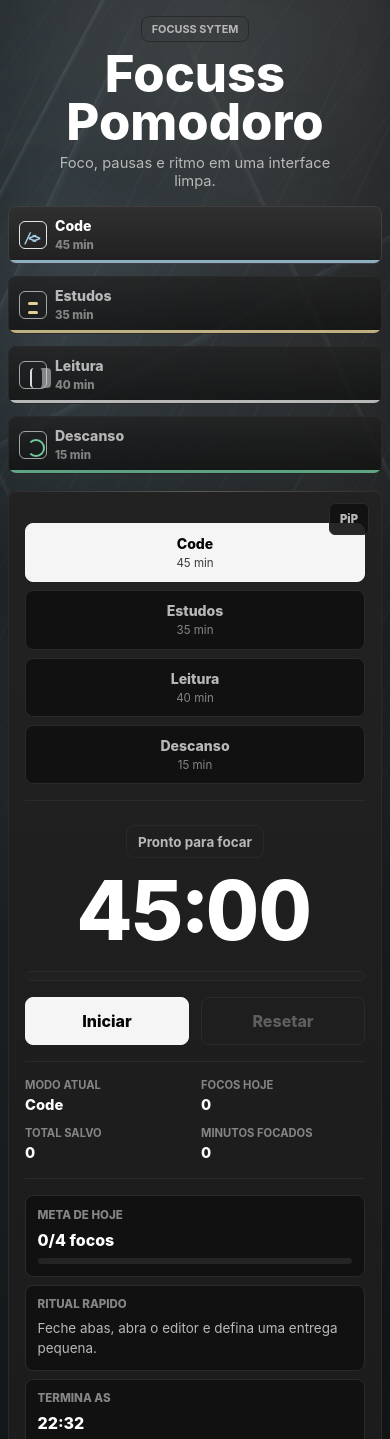
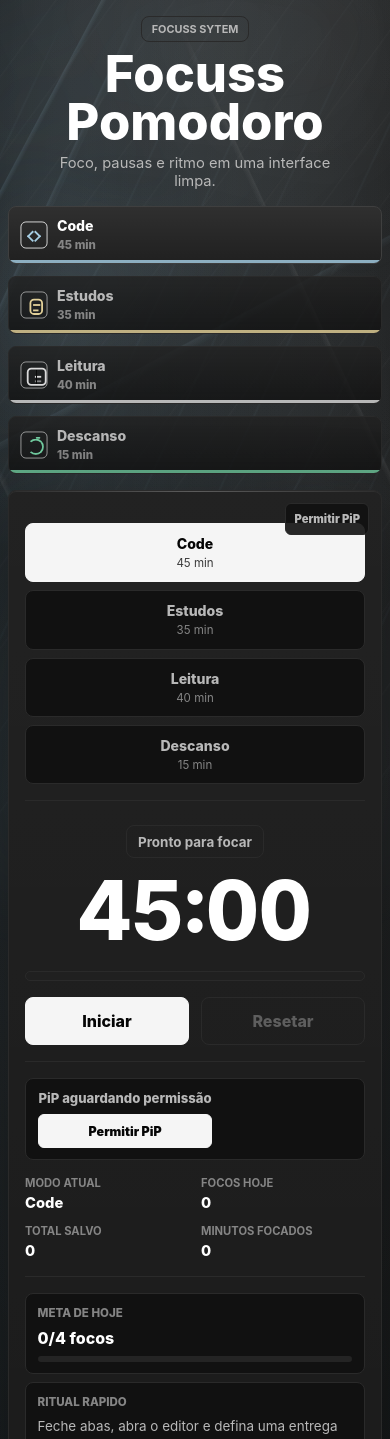
Before and after one commit to Magnumja/focuss_pomodoro_react, a React (Vite) app: page / in a window 390 px wide. Shown: the top 1439 px of the page. Built offline with nearby package versions, Linux system fonts and the light colour scheme.

Commit message:
Update de picture in picutre

```diff
--- a/src/components/App.module.css
+++ b/src/components/App.module.css
@@ -248,7 +248,7 @@
 .presetWidgets {
   display: grid;
   gap: var(--space-3);
-  grid-template-columns: repeat(4, minmax(0, 1fr));
+  grid-template-columns: repeat(auto-fit, minmax(168px, 1fr));
   position: relative;
   width: min(100%, 820px);
   z-index: 1;
@@ -301,14 +301,21 @@
 }
 
 .presetWidgetIcon {
+  align-items: center;
   border: 1px solid currentColor;
   border-radius: 7px;
   color: inherit;
-  display: block;
+  display: grid;
   height: 34px;
+  justify-items: center;
   opacity: 0.88;
   position: relative;
   width: 34px;
+}
+
+.presetWidgetIcon::before,
+.presetWidgetIcon::after {
+  box-sizing: border-box;
 }
 
 .presetWidgetText {
@@ -335,22 +342,23 @@
 
 .presetWidgetCode .presetWidgetIcon::before,
 .presetWidgetCode .presetWidgetIcon::after {
-  color: #b8e6ff;
-  font-family: 'SFMono-Regular', Consolas, 'Liberation Mono', monospace;
-  font-size: 0.92rem;
-  font-weight: 900;
+  border-bottom: 2px solid #b8e6ff;
+  border-left: 2px solid #b8e6ff;
+  content: '';
+  height: 9px;
   position: absolute;
-  top: 7px;
+  top: 11px;
+  width: 9px;
 }
 
 .presetWidgetCode .presetWidgetIcon::before {
-  content: '<';
   left: 8px;
+  transform: rotate(45deg);
 }
 
 .presetWidgetCode .presetWidgetIcon::after {
-  content: '/>';
-  right: 5px;
+  right: 8px;
+  transform: rotate(225deg);
 }
 
 .presetWidgetStudy::after {
@@ -359,22 +367,27 @@
 
 .presetWidgetStudy .presetWidgetIcon::before,
 .presetWidgetStudy .presetWidgetIcon::after {
-  background: #ffeaaa;
-  border-radius: 999px;
   content: '';
-  left: 8px;
   position: absolute;
-  right: 8px;
 }
 
 .presetWidgetStudy .presetWidgetIcon::before {
-  height: 3px;
-  top: 10px;
+  border: 2px solid #ffeaaa;
+  border-radius: 5px;
+  height: 18px;
+  left: 9px;
+  top: 7px;
+  width: 15px;
 }
 
 .presetWidgetStudy .presetWidgetIcon::after {
-  height: 3px;
-  top: 19px;
+  background:
+    linear-gradient(#ffeaaa 0 0) 0 0 / 100% 2px no-repeat,
+    linear-gradient(#ffeaaa 0 0) 0 6px / 80% 2px no-repeat;
+  height: 10px;
+  left: 13px;
+  top: 13px;
+  width: 8px;
 }
 
 .presetWidgetReading::after {
@@ -382,15 +395,20 @@
 }
 
 .presetWidgetReading .presetWidgetIcon::before {
-  border-left: 2px solid #f5f5f5;
-  border-radius: 4px;
-  box-shadow: 9px 0 0 rgba(245, 245, 245, 0.55);
+  background:
+    linear-gradient(90deg, transparent 48%, #070707 48% 52%, transparent 52%),
+    linear-gradient(#f5f5f5 0 0) 7px 7px / 7px 2px no-repeat,
+    linear-gradient(rgba(245, 245, 245, 0.7) 0 0) 19px 7px / 6px 2px no-repeat,
+    linear-gradient(rgba(245, 245, 245, 0.55) 0 0) 7px 12px / 7px 2px no-repeat,
+    linear-gradient(rgba(245, 245, 245, 0.45) 0 0) 19px 12px / 5px 2px no-repeat;
+  border: 2px solid #f5f5f5;
+  border-radius: 5px;
   content: '';
   height: 20px;
-  left: 10px;
+  left: 6px;
   position: absolute;
   top: 6px;
-  width: 12px;
+  width: 22px;
 }
 
 .presetWidgetRest::after {
@@ -407,6 +425,17 @@
   position: absolute;
   top: 7px;
   width: 18px;
+}
+
+.presetWidgetRest .presetWidgetIcon::after {
+  background: #7ee5b3;
+  border-radius: 999px;
+  content: '';
+  height: 2px;
+  left: 16px;
+  position: absolute;
+  top: 5px;
+  width: 5px;
 }
 
 .timerCard {
@@ -475,6 +504,7 @@
 .modeButton:focus-visible,
 .removeModeButton:focus-visible,
 .presetWidget:focus-visible,
+.pictureInPicturePermission button:focus-visible,
 .pictureInPictureButton:focus-visible,
 .primaryButton:focus-visible,
 .secondaryButton:focus-visible,
@@ -661,6 +691,46 @@
   font-weight: 700;
   margin: calc(var(--space-5) * -1) 0 0;
   text-align: center;
+}
+
+.pictureInPicturePermission {
+  align-items: center;
+  background: var(--bg-secondary);
+  border: 1px solid var(--border-color);
+  border-radius: 8px;
+  display: flex;
+  gap: var(--space-3);
+  justify-content: space-between;
+  padding: 0.68rem 0.78rem;
+}
+
+.pictureInPicturePermission span {
+  color: var(--text-secondary);
+  font-size: 0.82rem;
+  font-weight: 800;
+}
+
+.pictureInPicturePermission button {
+  background: var(--accent);
+  border: 1px solid var(--accent);
+  border-radius: var(--radius-sm);
+  color: var(--bg-primary);
+  cursor: pointer;
+  flex: 0 0 auto;
+  font-size: 0.78rem;
+  font-weight: 900;
+  min-height: 34px;
+  padding: 0 0.72rem;
+  transition:
+    background-color 180ms ease,
+    border-color 180ms ease,
+    transform 180ms ease;
+}
+
+.pictureInPicturePermission button:hover {
+  background: var(--text-primary);
+  border-color: var(--text-primary);
+  transform: translateY(-1px);
 }
 
 .sessionStats {
@@ -965,15 +1035,17 @@
 
   .presetWidget {
     gap: var(--space-2);
-    grid-template-columns: 28px minmax(0, 1fr);
+    grid-template-columns: 30px minmax(0, 1fr);
     min-height: 58px;
     padding: 0.62rem;
   }
 
   .presetWidgetIcon {
     border-radius: 6px;
-    height: 28px;
-    width: 28px;
+    height: 30px;
+    transform: scale(0.9);
+    transform-origin: center;
+    width: 30px;
   }
 
   .presetWidgetText strong {
@@ -1023,6 +1095,16 @@
   .secondaryButton {
     min-height: 48px;
     padding: 0.72rem;
+  }
+
+  .pictureInPicturePermission {
+    align-items: stretch;
+    display: grid;
+    gap: var(--space-2);
+  }
+
+  .pictureInPicturePermission button {
+    width: 100%;
   }
 
   .sessionStats {
--- a/src/components/App.tsx
+++ b/src/components/App.tsx
@@ -48,10 +48,17 @@ type WindowWithDocumentPictureInPicture = Window & {
 const MINUTE_IN_SECONDS = 60;
 const CUSTOM_MODES_STORAGE_KEY = 'focuss-pomodoro:custom-modes';
 const FOCUS_SESSIONS_STORAGE_KEY = 'focuss-pomodoro:focus-sessions';
+const PICTURE_IN_PICTURE_PERMISSION_STORAGE_KEY =
+  'focuss-pomodoro:picture-in-picture-permission';
 const MAX_CUSTOM_MODE_MINUTES = 180;
 const MAX_STORED_FOCUS_SESSIONS = 200;
-const PICTURE_IN_PICTURE_WIDTH = 184;
-const PICTURE_IN_PICTURE_HEIGHT = 72;
+const PICTURE_IN_PICTURE_WIDTH = 142;
+const PICTURE_IN_PICTURE_HEIGHT = 48;
+const PICTURE_IN_PICTURE_SCALE = 3;
+const PICTURE_IN_PICTURE_CANVAS_WIDTH =
+  PICTURE_IN_PICTURE_WIDTH * PICTURE_IN_PICTURE_SCALE;
+const PICTURE_IN_PICTURE_CANVAS_HEIGHT =
+  PICTURE_IN_PICTURE_HEIGHT * PICTURE_IN_PICTURE_SCALE;
 const CODE_EFFECT_LINES = [
   'const flow = focus.start();',
   'while (deepWork) commit();',
@@ -254,6 +261,17 @@ function loadFocusSessions() {
   }
 }
 
+function loadPictureInPicturePermission() {
+  try {
+    return (
+      window.localStorage.getItem(PICTURE_IN_PICTURE_PERMISSION_STORAGE_KEY) ===
+      'granted'
+    );
+  } catch {
+    return false;
+  }
+}
+
 function saveToStorage(key: string, value: unknown) {
   try {
     window.localStorage.setItem(key, JSON.stringify(value));
@@ -307,33 +325,39 @@ function drawPictureInPictureTimer(
     return;
   }
 
-  const { height, width } = canvas;
-  const iconCenterX = 30;
+  const scale = PICTURE_IN_PICTURE_SCALE;
+  const width = PICTURE_IN_PICTURE_WIDTH;
+  const height = PICTURE_IN_PICTURE_HEIGHT;
+  const iconCenterX = 22;
   const iconCenterY = height / 2;
 
+  context.setTransform(scale, 0, 0, scale, 0, 0);
+  context.imageSmoothingEnabled = true;
+  context.imageSmoothingQuality = 'high';
   context.clearRect(0, 0, width, height);
   context.fillStyle = '#070707';
   context.fillRect(0, 0, width, height);
 
   context.strokeStyle = '#b8e6ff';
   context.lineCap = 'round';
-  context.lineWidth = 3;
+  context.lineWidth = 2.2;
   context.beginPath();
-  context.arc(iconCenterX, iconCenterY, 13, 0, Math.PI * 2);
+  context.arc(iconCenterX, iconCenterY, 10, 0, Math.PI * 2);
   context.stroke();
 
   context.beginPath();
   context.moveTo(iconCenterX, iconCenterY);
-  context.lineTo(iconCenterX, iconCenterY - 7);
+  context.lineTo(iconCenterX, iconCenterY - 5);
   context.moveTo(iconCenterX, iconCenterY);
-  context.lineTo(iconCenterX + 6, iconCenterY + 4);
+  context.lineTo(iconCenterX + 5, iconCenterY + 3);
   context.stroke();
 
   context.fillStyle = '#f5f5f5';
-  context.font = '850 36px Inter, system-ui, sans-serif';
+  context.font = '850 27px Inter, system-ui, sans-serif';
   context.textAlign = 'left';
   context.textBaseline = 'middle';
-  context.fillText(timerLabel, 56, iconCenterY + 1);
+  context.fillText(timerLabel, 42, iconCenterY + 1);
+  context.setTransform(1, 0, 0, 1, 0, 0);
 }
 
 function getDocumentPictureInPicture() {
@@ -366,9 +390,9 @@ function writeDocumentPictureInPictureShell(pipWindow: Window) {
         background: #070707;
         box-sizing: border-box;
         display: flex;
-        gap: 10px;
+        gap: 7px;
         height: 100vh;
-        padding: 9px 10px;
+        padding: 6px 7px;
         width: 100vw;
       }
 
@@ -377,10 +401,10 @@ function writeDocumentPictureInPictureShell(pipWindow: Window) {
         border-radius: 50%;
         box-sizing: border-box;
         flex: 0 0 auto;
-        height: 20px;
+        height: 17px;
         opacity: 0.92;
         position: relative;
-        width: 20px;
+        width: 17px;
       }
 
       .clockIcon::before,
@@ -388,26 +412,26 @@ function writeDocumentPictureInPictureShell(pipWindow: Window) {
         background: #b8e6ff;
         border-radius: 999px;
         content: "";
-        left: 8px;
+        left: 6.5px;
         position: absolute;
-        top: 4px;
+        top: 3px;
         transform-origin: bottom center;
         width: 2px;
       }
 
       .clockIcon::before {
-        height: 7px;
+        height: 6px;
       }
 
       .clockIcon::after {
-        height: 6px;
+        height: 5px;
         transform: rotate(120deg);
       }
 
       .timerValue {
         color: #f5f5f5;
         flex: 1 1 auto;
-        font-size: 30px;
+        font-size: 24px;
         font-variant-numeric: tabular-nums;
         font-weight: 850;
         letter-spacing: 0;
@@ -420,16 +444,16 @@ function writeDocumentPictureInPictureShell(pipWindow: Window) {
         align-items: center;
         background: rgba(255, 255, 255, 0.08);
         border: 1px solid rgba(255, 255, 255, 0.16);
-        border-radius: 7px;
+        border-radius: 6px;
         color: #f5f5f5;
         cursor: pointer;
         display: inline-flex;
         flex: 0 0 auto;
-        height: 30px;
+        height: 24px;
         justify-content: center;
         padding: 0;
         transition: background-color 140ms ease, border-color 140ms ease;
-        width: 30px;
+        width: 24px;
       }
 
       .controlButton:hover,
@@ -445,7 +469,7 @@ function writeDocumentPictureInPictureShell(pipWindow: Window) {
       }
 
       .pauseIcon {
-        gap: 4px;
+        gap: 3px;
       }
 
       .pauseIcon::before,
@@ -453,14 +477,14 @@ function writeDocumentPictureInPictureShell(pipWindow: Window) {
         background: currentColor;
         border-radius: 999px;
         content: "";
-        height: 13px;
-        width: 4px;
+        height: 10px;
+        width: 3px;
       }
 
       .playIcon {
-        border-bottom: 7px solid transparent;
-        border-left: 10px solid currentColor;
-        border-top: 7px solid transparent;
+        border-bottom: 6px solid transparent;
+        border-left: 8px solid currentColor;
+        border-top: 6px solid transparent;
         height: 0;
         margin-left: 2px;
         width: 0;
@@ -536,6 +560,9 @@ export function App() {
   const [customModeMinutes, setCustomModeMinutes] = useState('30');
   const [customModeDescription, setCustomModeDescription] = useState('');
   const [customModeError, setCustomModeError] = useState('');
+  const [hasPictureInPicturePermission, setHasPictureInPicturePermission] = useState(
+    loadPictureInPicturePermission,
+  );
   const [isPictureInPictureActive, setIsPictureInPictureActive] = useState(false);
   const [pictureInPictureError, setPictureInPictureError] = useState('');
 
@@ -604,6 +631,11 @@ export function App() {
     'captureStream' in HTMLCanvasElement.prototype;
   const isPictureInPictureSupported =
     isDocumentPictureInPictureSupported || isVideoPictureInPictureSupported;
+  const pictureInPictureButtonLabel = !hasPictureInPicturePermission
+    ? 'Permitir Picture-in-Picture'
+    : isPictureInPictureActive
+      ? 'Fechar Picture-in-Picture'
+      : 'Abrir Picture-in-Picture';
 
   const getAudioContext = useCallback(() => {
     audioContextRef.current ??= createAudioContext();
@@ -660,8 +692,8 @@ export function App() {
 
     try {
       const pipWindow = await documentPictureInPicture.requestWindow({
-        height: PICTURE_IN_PICTURE_HEIGHT + 12,
-        width: PICTURE_IN_PICTURE_WIDTH + 8,
+        height: PICTURE_IN_PICTURE_HEIGHT,
+        width: PICTURE_IN_PICTURE_WIDTH,
       });
       const toggleTimer = () => timerControlRef.current.toggle();
 
@@ -747,6 +779,19 @@ export function App() {
   useEffect(() => {
     saveToStorage(FOCUS_SESSIONS_STORAGE_KEY, focusSessions);
   }, [focusSessions]);
+
+  useEffect(() => {
+    if (hasPictureInPicturePermission) {
+      try {
+        window.localStorage.setItem(
+          PICTURE_IN_PICTURE_PERMISSION_STORAGE_KEY,
+          'granted',
+        );
+      } catch {
+        // Permission can still work for the current session without localStorage.
+      }
+    }
+  }, [hasPictureInPicturePermission]);
 
   useEffect(() => {
     if (!isRunning) {
@@ -877,7 +922,11 @@ export function App() {
   useEffect(() => {
     async function handleVisibilityChange() {
       if (document.visibilityState === 'hidden') {
-        if (isRunning && !document.pictureInPictureElement) {
+        if (
+          isRunning &&
+          hasPictureInPicturePermission &&
+          !document.pictureInPictureElement
+        ) {
           await requestPictureInPicture();
         }
 
@@ -896,7 +945,12 @@ export function App() {
     return () => {
       document.removeEventListener('visibilitychange', handleVisibilityChange);
     };
-  }, [closeDocumentPictureInPicture, isRunning, requestPictureInPicture]);
+  }, [
+    closeDocumentPictureInPicture,
+    hasPictureInPicturePermission,
+    isRunning,
+    requestPictureInPicture,
+  ]);
 
   function handleModeChange(modeId: string) {
     const nextMode = getModeById(modeId, timerModes);
@@ -926,8 +980,26 @@ export function App() {
     setIsRunning(false);
   }
 
+  async function handlePictureInPicturePermission() {
+    if (!isPictureInPictureSupported) {
+      setPictureInPictureError('Picture-in-Picture não está disponível neste navegador.');
+      return;
+    }
+
+    const wasOpened = await requestPictureInPicture(true);
+
+    if (wasOpened) {
+      setHasPictureInPicturePermission(true);
+    }
+  }
+
   async function handlePictureInPictureToggle() {
     try {
+      if (!hasPictureInPicturePermission) {
+        await handlePictureInPicturePermission();
+        return;
+      }
+
       const documentPipWindow = documentPictureInPictureWindowRef.current;
 
       if (documentPipWindow && !documentPipWindow.closed) {
@@ -1068,22 +1140,14 @@ export function App() {
 
       <section className={styles.timerCard} aria-label="Timer Pomodoro">
         <button
-          aria-label={
-            isPictureInPictureActive
-              ? 'Fechar Picture-in-Picture'
-              : 'Abrir Picture-in-Picture'
-          }
+          aria-label={pictureInPictureButtonLabel}
           className={styles.pictureInPictureButton}
           disabled={!isPictureInPictureSupported}
           onClick={handlePictureInPictureToggle}
-          title={
-            isPictureInPictureActive
-              ? 'Fechar Picture-in-Picture'
-              : 'Abrir Picture-in-Picture'
-          }
+          title={pictureInPictureButtonLabel}
           type="button"
         >
-          PiP
+          {hasPictureInPicturePermission ? 'PiP' : 'Permitir PiP'}
         </button>
 
         <div className={styles.modeSwitcher} aria-label="Selecionar modo">
@@ -1151,6 +1215,15 @@ export function App() {
           <p className={styles.pictureInPictureError} role="alert">
             {pictureInPictureError}
           </p>
+        ) : null}
+
+        {isPictureInPictureSupported && !hasPictureInPicturePermission ? (
+          <div className={styles.pictureInPicturePermission}>
+            <span>PiP aguardando permissão</span>
+            <button onClick={handlePictureInPicturePermission} type="button">
+              Permitir PiP
+            </button>
+          </div>
         ) : null}
 
         <dl className={styles.sessionStats}>
@@ -1277,14 +1350,13 @@ export function App() {
       <canvas
         aria-hidden="true"
         className={styles.pictureInPictureMedia}
-        height={PICTURE_IN_PICTURE_HEIGHT}
+        height={PICTURE_IN_PICTURE_CANVAS_HEIGHT}
         ref={pictureInPictureCanvasRef}
-        width={PICTURE_IN_PICTURE_WIDTH}
+        width={PICTURE_IN_PICTURE_CANVAS_WIDTH}
       />
       <video
         aria-hidden="true"
         className={styles.pictureInPictureMedia}
-        controls
         muted
         playsInline
         ref={pictureInPictureVideoRef}
```
